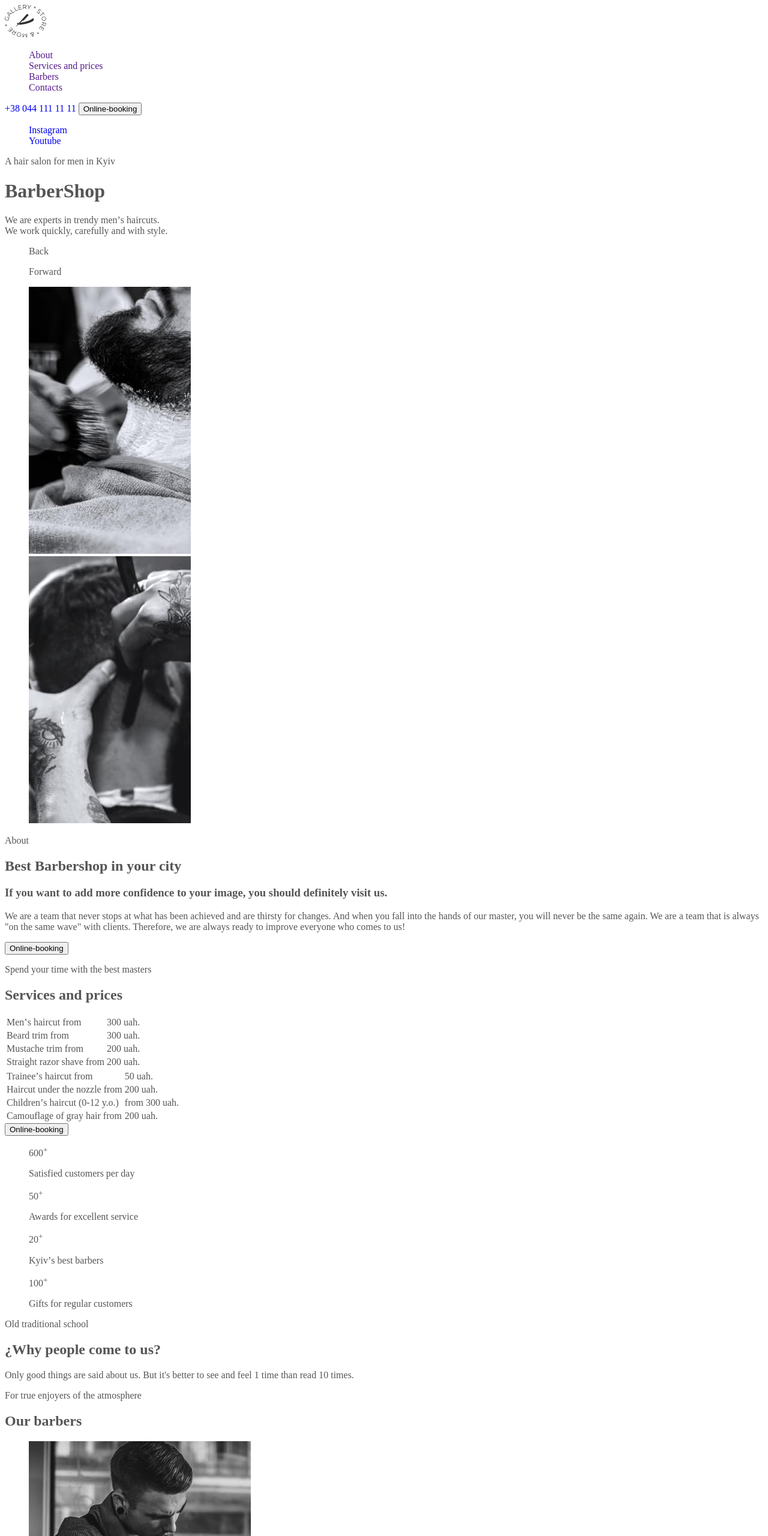
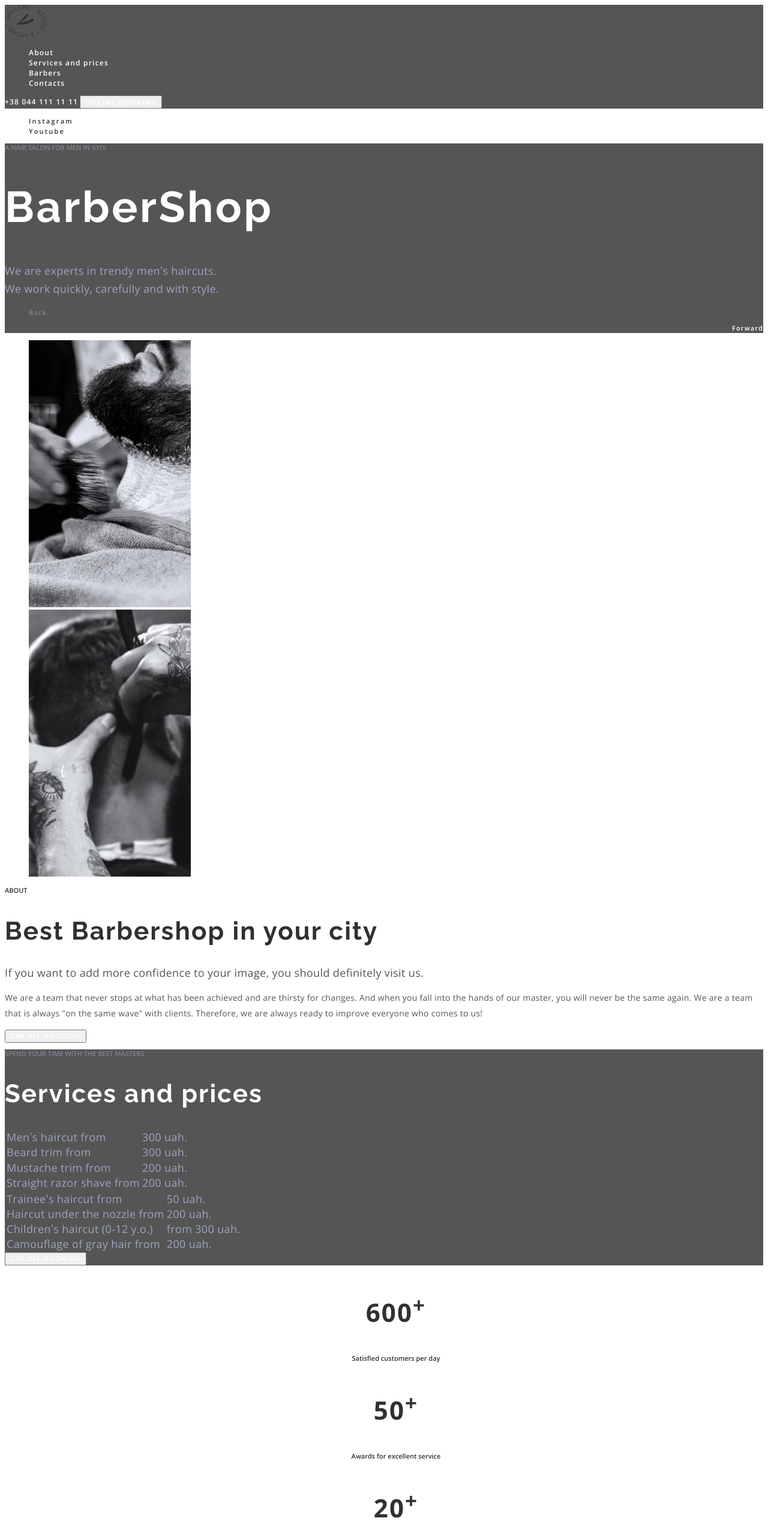
Before and after one commit to zemfira1/barbershop, a plain HTML site: page index.html in a window 1280 px wide. Shown: the top 2560 px of the page at 60% size. Drawn offline with nearby package versions, Linux system fonts and the light colour scheme.

Commit message:
colors and fonts

```diff
--- a/css/styles.css
+++ b/css/styles.css
@@ -6,36 +6,310 @@
     --primary-bg-color: #ffffff;
     --second-bg-color: #F7F7F7;
     --contacts-bg-color:#191C26;
+    --hero-text-color:#9DA4BD;
 }
-
 body {
     background-color: var(--primary-bg-color);
     color: var(--primary-text-color);
+    font-family: 'Open Sans', sans-serif;
+    font-size: 12px;
+    font-weight: 400;
 }
-
 .list {
     list-style: none;
 }
-
 .link{
     text-decoration: none;
 }
-
 .link:hover,
-.link:focus{
+.link:focus,
+.logo:hover,
+.logo:focus{
     color: var(--accent-color);
 }
 
-.speciality-color {
-    color: var(--accent-color);
-}
 .contacts-item-link{
     font-style: normal;
 }
 
+                 /*header*/
+.header{
+    background-color: var(--primary-text-color); /*временно*/
+}
+.header-nav-link{
+    color: var(--white-color);
+    font-weight: 600;
+    font-size: 12px;
+    line-height: 1.33;
+    letter-spacing: 0.1em;
+}
+.header-nav-tel{
+    color: var(--white-color);
+    font-weight: 600;
+    font-size: 12px;
+    line-height: 1.33;
+    letter-spacing: 0.1em;
+    text-transform: uppercase;
+
+}
+.button{
+    font-family: inherit;
+    color: var(--white-color);
+    font-weight: 600;
+    font-size: 12px;
+    line-height: 1.33;
+    letter-spacing: 0.09em;
+    text-transform: uppercase;
+}
+.button:hover,
+.button:focus{
+    color: var(--accent-color);
+}
+
+            /*sidebar*/
+.sidebar-item-link{
+    color: var(--second-text-color);
+    font-weight: 600;
+    font-size: 11px;
+    line-height: 1.36;
+    letter-spacing: 0.2em;
+}
+.sidebar-item-link:hover,
+.sidebar-item-link:focus{
+    color: var(--accent-color);
+}
 
 
+            /*hero*/
+.hero{
+    background-color: var(--primary-text-color);
+}
+.hero-pre-title{
+    color: rgba(157, 164, 189, 0.6);
+    font-weight: 600;
+    font-size: 11px;
+    line-height: 1.36;
+    text-transform: uppercase;
+}
+.hero-title{
+    color: var(--white-color);
+    font-family: 'Raleway', sans-serif;
+    font-size: 72px;
+    line-height: 1.18;
+    letter-spacing: 0.05em;
+}
+.hero-after-title{
+    color: var(--hero-text-color);
+    font-size: 18px;
+    line-height: 1.67;
+    letter-spacing: 0.02em;
+}
+.hero-item-back{
+    color: rgba(157, 164, 189, 0.6);
+    font-weight: 600;
+    font-size: 11px;
+    line-height: 1.36;
+    letter-spacing: 0.1em;
 
+}
+.hero-item-forward{
+    color: var(--white-color);
+    font-weight: 600;
+    font-size: 11px;
+    line-height: 1.36;
+    text-align: right;
+    letter-spacing: 0.1em;
+}
+
+
+            /*about*/
+.about-pre-title {
+    color: var(--second-text-color);
+    font-weight: 600;
+    font-size: 11px;
+    line-height: 1.36;
+    text-transform: uppercase;
+}
+.about-title {
+    color: var(--second-text-color);
+    font-family: 'Raleway', sans-serif;
+    font-size: 42px;
+    line-height: 1.17;
+    letter-spacing: 0.05em;
+}
+.about-subtitle {
+    color:var(--primary-text-color);
+    font-weight: 400;
+    font-size: 18px;
+    line-height: 1.17;
+    letter-spacing: 0.02em;
+}
+.about-text {
+    color: var(--primary-text-color);
+    font-size: 14px;
+    line-height: 1.86;
+    letter-spacing: 0.02em;
+}
+
+
+            /*price*/
+.price {
+    background-color: var(--primary-text-color);
+}
+
+.price-pre-title {
+    color: rgba(157, 164, 189, 0.6);
+    font-weight: 600;
+    font-size: 11px;
+    line-height: 1.36;
+    text-transform: uppercase;
+}
+.price-title {
+    color: var(--white-color);
+    font-family: 'Raleway', sans-serif;
+    font-size: 42px;
+    line-height: 1.17;
+    letter-spacing: 0.05em;
+}
+.table-service,
+.table-price {
+    color: var(--hero-text-color);
+    font-size: 18px;
+    line-height: 1.17;
+    letter-spacing: 0.02em;
+}
+
+
+        /*progress*/
+.progress-item-number {
+    color: var(--second-text-color);
+    font-weight: 700;
+    font-size: 42px;
+    line-height: 1.36;
+    text-align: center;
+    letter-spacing: 0.05em;
+}
+.progress-item-text {
+    color: var(--second-text-color);
+    font-weight: 600;
+    font-size: 11px;
+    line-height: 1.36;
+    text-align: center;
+}
+.progress-pre-title {
+    color: var(--second-text-color);
+    font-weight: 600;
+    font-size: 11px;
+    line-height: 1.36;
+    text-transform: uppercase;
+}
+.progress-title {
+    color: var(--second-text-color);
+    font-family: 'Raleway', sans-serif;
+    font-size: 42px;
+    line-height: 1.17;
+    letter-spacing: 0.05em;
+}
+.progress-title-text {
+    color: var(--primary-text-color);
+    font-size: 18px;
+    line-height: 1.67;
+    letter-spacing: 0.02em;
+}
+
+
+            /*barbers*/
+.barbers {
+    background-color: var(--second-bg-color);
+}
+.barbers-pre-title {
+    color: var(--second-text-color);
+    font-weight: 600;
+    font-size: 11px;
+    line-height: 1.36;
+}
+.barbers-title {
+    color: var(--second-text-color);
+    font-family: 'Raleway',sans-serif;
+    font-size: 42px;
+    line-height: 1.17;
+    letter-spacing: 0.05em;
+}
+.barbers-name {
+    color: var(--second-text-color);
+    font-weight: 400;
+    font-size: 18px;
+    line-height: 1.39;
+    text-align: center;
+}
+.barbers-speciality {
+    color: var(--accent-color);
+    font-size: 14px;
+    line-height: 1.36;
+    text-align: center;
+    letter-spacing: 0.02em;
+}
+
+
+        /*workphoto*/
+.workphoto-pre-title {
+    color: var(--second-text-color);
+    font-weight: 600;
+    font-size: 11px;
+    line-height: 1.36;
+    text-transform: uppercase;
+}
+
+
+        /*contacts*/
+.contacts {background-color: var(--primary-text-color);}
+.contacts-title {
+    color: var(--white-color);
+    font-family: 'Raleway', sans-serif;
+    font-size: 42px;
+    line-height: 1.17;
+    letter-spacing: 0.05em;
+}
+.contacts-item-link {
+    color: var(--hero-text-color);
+    font-weight: 700;
+    font-size: 18px;
+    line-height: 1.17;
+    letter-spacing: 0.02em;
+}
+.contacts-subtitle {
+    color: var(--white-color);
+    font-weight: 600;
+    font-size: 11px;
+    line-height: 1.36;
+    text-transform: uppercase;
+}
+.contacts-subtitle-text {
+    color: var(--hero-text-color);
+    font-size: 18px;
+    line-height: 1.67;
+    letter-spacing: 0.02em;
+}
+
+
+            /*footer*/
+.footer {
+    background-color: var(--second-bg-color);
+}
+.footer-copyright {
+    color: var(--hero-text-color);
+    font-weight: 600;
+    font-size: 11px;
+    line-height: 1.36;
+    letter-spacing: 0.2em;
+}
+.footer-link {
+    color: var(--second-text-color);
+    font-weight: 600;
+    font-size: 11px;
+    line-height: 1.36px;
+    letter-spacing: 0.2em;
+}
 
 
 .hidden {
--- a/index.html
+++ b/index.html
@@ -214,7 +214,7 @@
               class="barbers-item-photo"
             />
             <h3 class="barbers-name">John Smith</h3>
-            <p class="barbers-speciality speciality-color">Extreme Barber</p>
+            <p class="barbers-speciality">Extreme Barber</p>
           </li>
           <li class="barbers-item">
             <img
@@ -225,7 +225,7 @@
               class="barbers-item-photo"
             />
             <h3 class="barbers-name">Michele Doe</h3>
-            <p class="barbers-speciality speciality-color">Extreme Barber</p>
+            <p class="barbers-speciality">Extreme Barber</p>
           </li>
           <li class="barbers-item">
             <img
@@ -236,7 +236,7 @@
               class="barbers-item-photo"
             />
             <h3 class="barbers-name">Alan Black</h3>
-            <p class="barbers-speciality speciality-color">Extreme Barber</p>
+            <p class="barbers-speciality">Extreme Barber</p>
           </li>
         </ul>
       </section>
```
